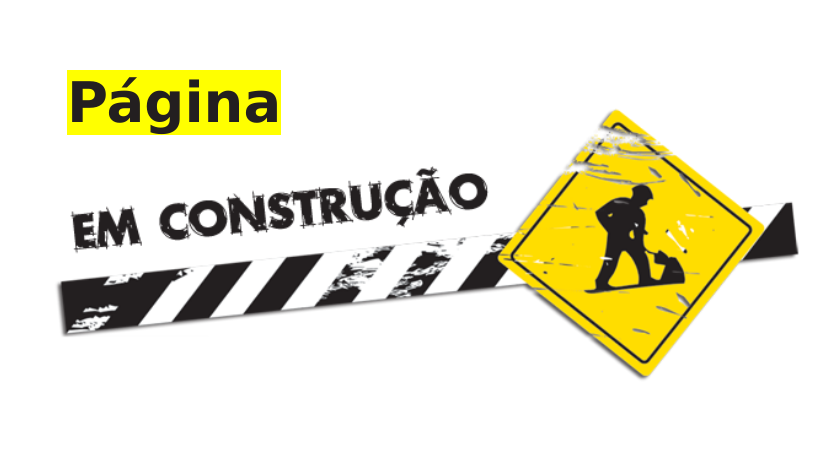
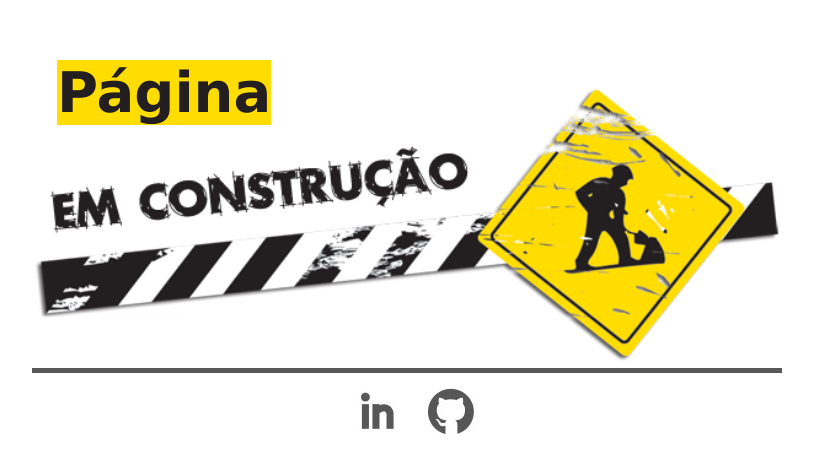
Before and after one commit to BianorAraujo/website2, a website: page index.html in a window 1280 px wide. Shown: the part 200-672 px from the top of the page, without its empty margins (223-1053 px from the left). Drawn offline with Linux system fonts and the light colour scheme.

Commit message:
Ajuste nas cores e adicionei redes sociais

```diff
--- a/index.html
+++ b/index.html
@@ -13,9 +13,9 @@
         .interna {
             left:50%;
             top:50%;
-            margin-left:-370px; /* Metade do valor da Largura */
-            margin-top:-130px; /* Metade da valor da Altura */
-            position:absolute;
+            margin-left:-380px; /* Metade do valor da Largura */
+            margin-top:-140px; /* Metade da valor da Altura */
+            position: absolute;
         }
 
         .externa {
@@ -23,13 +23,30 @@
             width: 750px;
         }
 
+        .interna2 {
+            left:50%;
+            top:50%;
+            margin-left:-70px; /* Metade do valor da Largura */
+            margin-top:160px; /* Metade da valor da Altura */
+            position: absolute;
+        }
+
         .text {
             font-family: Verdana, Geneva, Tahoma, sans-serif;
             font-weight: bold;
             color:#231F20;
-            background-color: yellow;
+            background-color: #FFDD00;
             font-size: 56px;
             margin-left: 20px;
+        }
+
+        .border {
+            border-bottom: 5px solid #585858;
+        }
+
+        .social {
+            margin: 10px;
+            color: white;
         }
 
 
@@ -38,7 +55,15 @@
     <body>
         <div class="interna externa">
             <span class="text">Página</span>
-            <div id="divimg" class="interna">
+            <div id="divimg" class="interna border">
+            </div>
+            <div class="interna2">
+                <a class="social" href="https://www.linkedin.com/in/bianor/">
+                    <img src="img/linkedin.png"/>
+                </a>
+                <a class="social" href="https://github.com/bianoraraujo">
+                    <img src="img/github.png"/>
+                </a>
             </div>
         </div>
     </body>
```
Also changed, not shown: img/github.png (added), img/linkedin.png (added).
